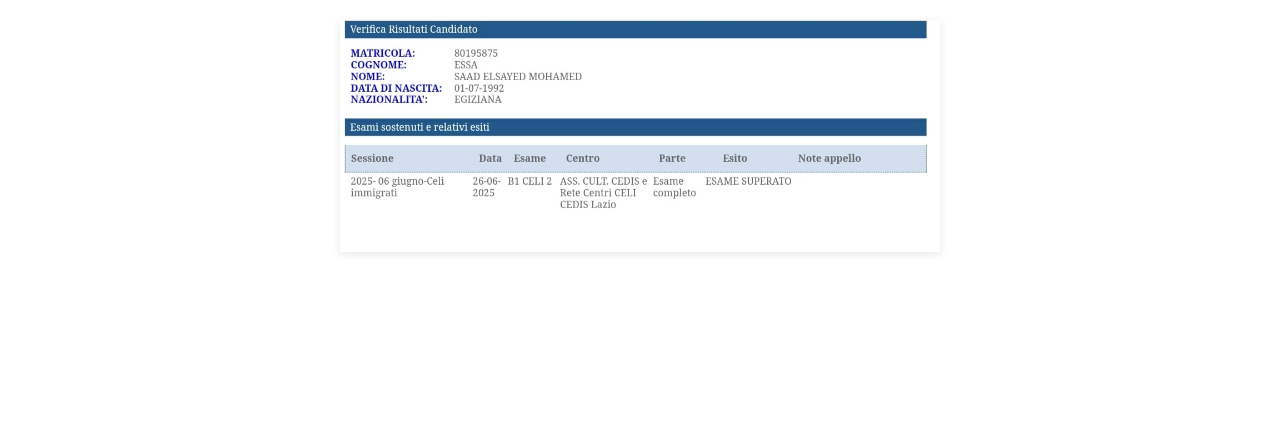
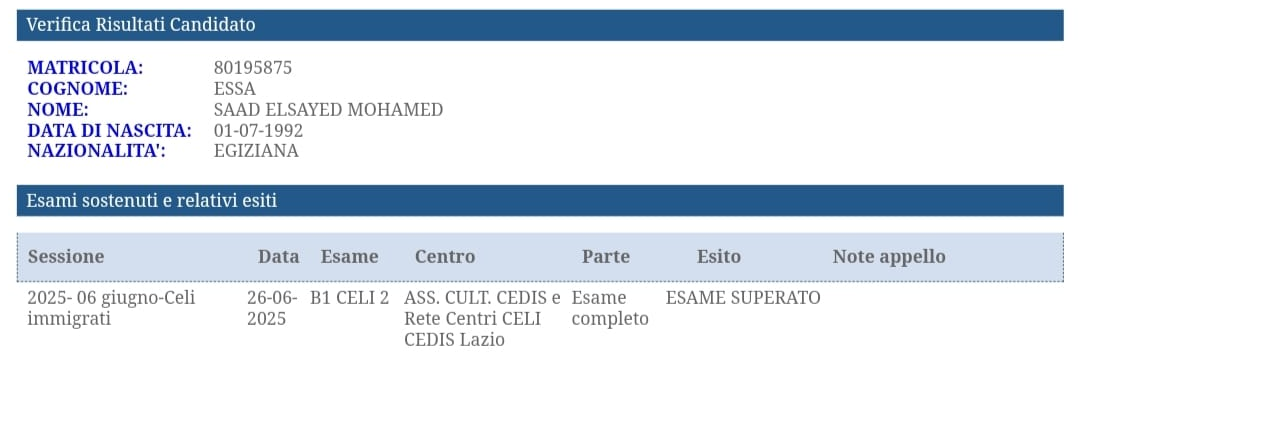
Before and after one commit to qr-code-1/new_one, a plain HTML site: page index.html in a window 1280 px wide. Drawn offline with Linux system fonts and the light colour scheme.

Commit message:
Update index.html

```diff
--- a/index.html
+++ b/index.html
@@ -4,26 +4,8 @@
   <meta charset="UTF-8" />
   <meta name="viewport" content="width=device-width, initial-scale=1.0" />
   <title>Certificato</title>
-  <style>
-    body {
-      margin: 0;
-      padding: 20px;
-      background-color: #fff;
-      text-align: center;
-      font-family: Arial, sans-serif;
-    }
-
-    img {
-      width: 100%;
-      max-width: 600px;
-      height: auto;
-      box-shadow: 0 2px 8px rgba(0,0,0,0.1);
-    }
-  </style>
 </head>
 <body>
-
-  <img src="Certificate.jpg" alt="Certificato" />
-
+  <img src="certificate.jpg" alt="Certificato">
 </body>
 </html>
```
